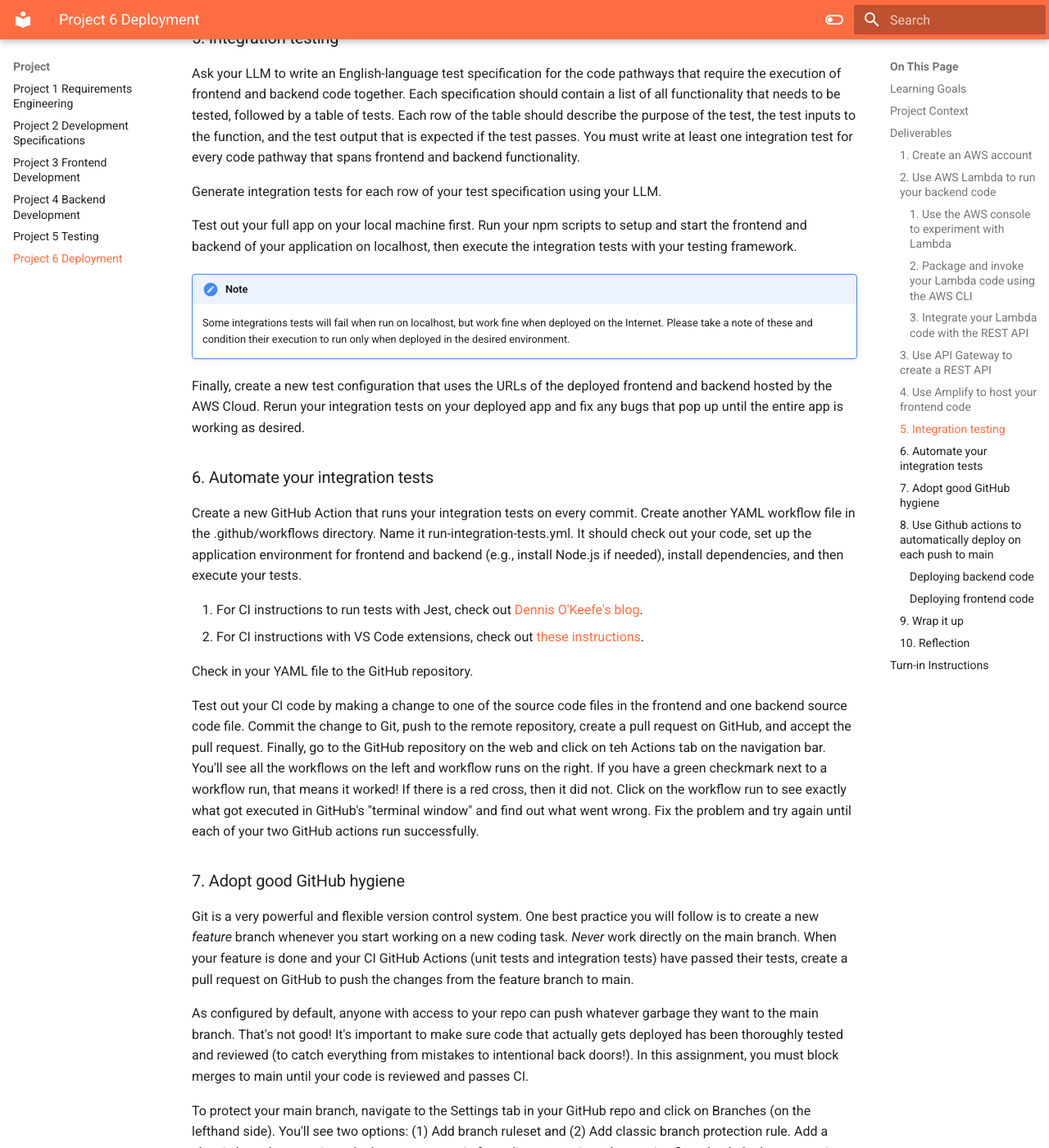
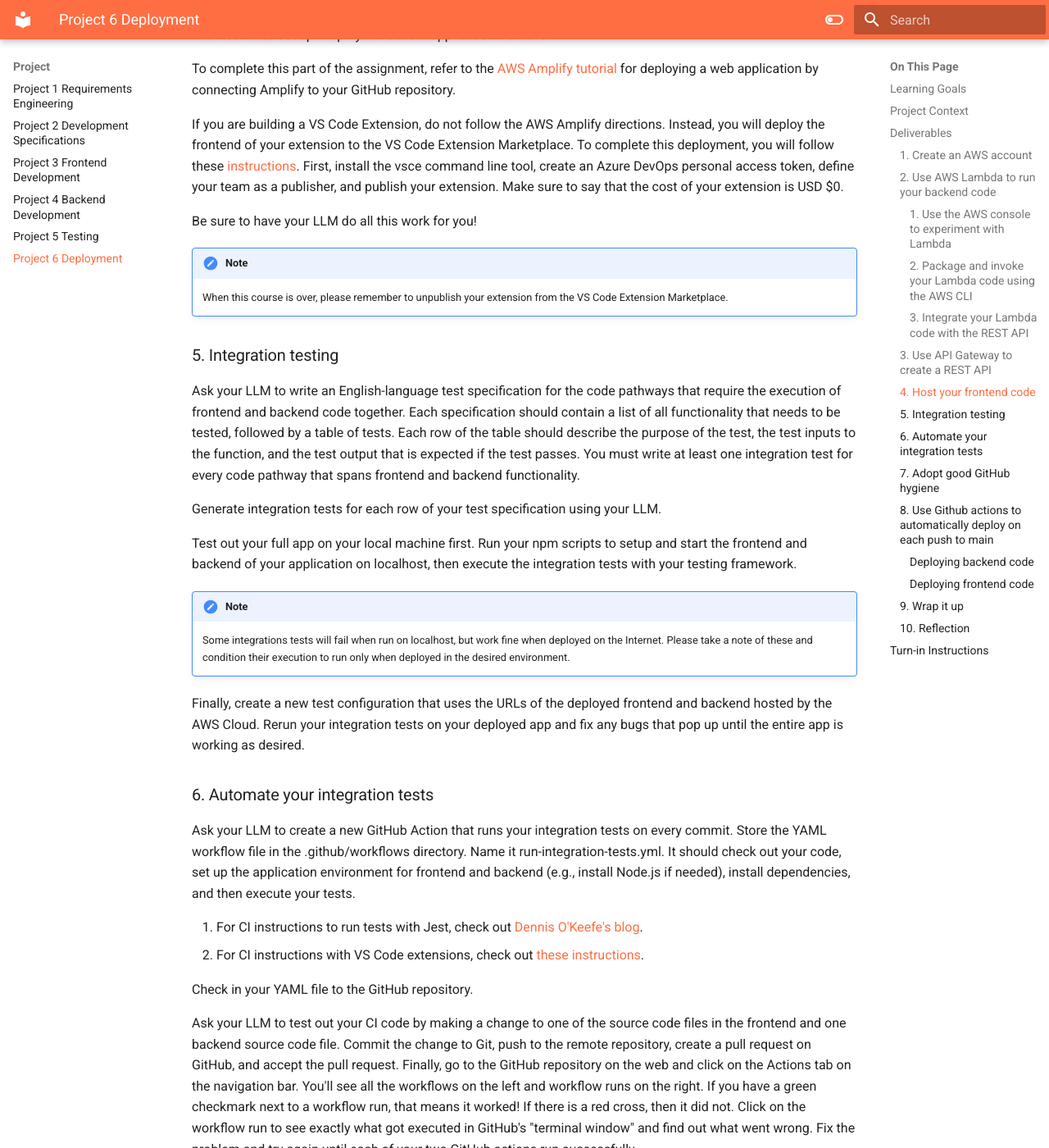
Before and after one commit to AI-Developer-Tools/ai-developer-tools.github.io, an MkDocs documentation site: the page built from docs/project/p6.md, in a window 1280 px wide and 1400 px high, scrolled down 2825 px. Shown: the whole window at 82% size. Built offline with MkDocs 1.6.1 and Material for MkDocs 9.7.7, drawn with Linux system fonts in a browser that asks for light colours; some of the changed text lies outside the part shown.

Commit message:
Updated for VS Code Extension Marketplace.

```diff
--- a/docs/project/p6.md
+++ b/docs/project/p6.md
@@ -19,6 +19,7 @@
 ## Deliverables
 
 You will begin by setting up your AWS account. You will need AWS access for all steps of this project.
+
 None of the steps in P6 should cost you any money, however the AWS account setup will likely require a credit card to be charged in case you incur any costs. Be assured that whenever we've done this before, we've spent at most 20-30 cents total. If you find that AWS has billed you anywhere near USD $1, immediately turn off any applications you have already deployed and reach out to the instructors for help.
 
 Next, you will set up your application to run with AWS [Lambda](https://docs.aws.amazon.com/lambda/latest/dg/welcome.html). AWS Lambda lets you run server code without having to deal with actual server machines. It's a "serverless" computing service. You will modify your backend to run on AWS Lambda.
@@ -26,6 +27,9 @@
 Your backend should publish its public interfaces via REST API. You will use AWS [API Gateway](https://aws.amazon.com/api-gateway/) to expose your public endpoints for web users (or applications) to interact with.
 
 Next, you will use AWS Amplify to host your frontend application. Amplify will store and serve static web assets, like HTML, CSS, and JS files, that comprise your application frontend.
+
+!!! note
+    If you are building a VS Code Extension, you will [deploy](https://code.visualstudio.com/api/working-with-extensions/publishing-extension) your frontend to the VS Code Extension Marketplace.
 
 Now is the time to implement integration tests. These are tests that exercise the frontend to backend (and vice versa) code paths in your app. You will learn to run these integration tests on localhost and in the cloud and run them on every checkin.
 
@@ -43,20 +47,20 @@
   - Package up your code (i.e., put it all in a ZIP file)
   - Upload the packaged code to AWS
 
-Modify your backend code so that it executes as a lambda function. Eventually, that lambda function will execute *when your REST API's public interface endpoints receive post requests*.
+Ask your LLM to modify your backend code so that it executes as a lambda function. Eventually, that lambda function will execute *when your REST API's public interface endpoints receive post requests*.
 To start with, though, you should become familiar with Lambda, then package up your Lambda code, deploy it, and make sure you can invoke it using the AWS command-line interface (CLI).
 
 #### 1. Use the AWS console to experiment with Lambda
 
-Ask ChatGPT for detailed instructions on how to use AWS Lambda to set up a dummy application that you can invoke. This will help you get familiar with AWS Lambda when you have to set up your own application. If ChatGPT proves unhelpful, read the official [AWS documentation](https://docs.aws.amazon.com/lambda/latest/dg/getting-started.html).
+Ask your LLM for detailed instructions on how to use AWS Lambda to set up a dummy application that you can invoke. This will help you get familiar with AWS Lambda when you have to set up your own application. If ChatGPT proves unhelpful, read the official [AWS documentation](https://docs.aws.amazon.com/lambda/latest/dg/getting-started.html).
 
 #### 2. Package and invoke your Lambda code using the AWS CLI
 
-Ask ChatGPT to teach you how to package your Javascript code for deployment on AWS and upload it with the AWS CLI. If ChatGPT is unhelpful, you can read the official [AWS documentation](https://docs.aws.amazon.com/lambda/latest/dg/nodejs-package.html#nodejs-package-create-update). There is some additional documentation in the Lambda section of the official [AWS API Gateway tutorial](https://docs.aws.amazon.com/lambda/latest/dg/services-apigateway-tutorial.html#services-apigateway-tutorial-function).
+Ask your LLM to teach you how to package your Javascript code for deployment on AWS and upload it with the AWS CLI. If ChatGPT is unhelpful, you can read the official [AWS documentation](https://docs.aws.amazon.com/lambda/latest/dg/nodejs-package.html#nodejs-package-create-update). There is some additional documentation in the Lambda section of the official [AWS API Gateway tutorial](https://docs.aws.amazon.com/lambda/latest/dg/services-apigateway-tutorial.html#services-apigateway-tutorial-function).
 
 #### 3. Integrate your Lambda code with the REST API
 
-Ask ChatGPT to teach you how to modify the Lambda code so that it is invoked by requests to your API's public interface functions. If ChatGPT is not helpful, read the Lambda section of the official [AWS API Gateway tutorial](https://docs.aws.amazon.com/lambda/latest/dg/services-apigateway-tutorial.html#services-apigateway-tutorial).
+Ask your LLM to teach you how to modify the Lambda code so that it is invoked by requests to your API's public interface functions. If ChatGPT is not helpful, read the Lambda section of the official [AWS API Gateway tutorial](https://docs.aws.amazon.com/lambda/latest/dg/services-apigateway-tutorial.html#services-apigateway-tutorial).
 
 
 ### 3. Use API Gateway to create a REST API
@@ -64,17 +68,25 @@
 [AWS API Gateway](https://aws.amazon.com/api-gateway/) makes it simple to spin up an API.
 [A web API](https://blog.postman.com/what-is-an-api-endpoint/) exposes endpoints that users (or applications) can interact with. You are going to create a [REST API](https://www.redhat.com/en/topics/api/what-is-a-rest-api) for the backend of your app that exposes all of your public interfaces functions.
 
-Ask ChatGPT to teach you how to create your REST API with AWS API Gateway. If ChatGPT is unhelpful, read through this [tutorial](https://docs.aws.amazon.com/lambda/latest/dg/services-apigateway-tutorial.html#services-apigateway-tutorial-api).
+Ask your LLM to teach you how to create your REST API with AWS API Gateway. If ChatGPT is unhelpful, read through this [tutorial](https://docs.aws.amazon.com/lambda/latest/dg/services-apigateway-tutorial.html#services-apigateway-tutorial-api).
 
 After setting up AWS API Gateway, locate the API call logic in your frontend code (where it currently calls localhost). Replace the localhost URL with the API Gateway endpoint URL. Note, edit the code carefully to preserve a version of the app that runs locally for easier testing.
 
-### 4. Use Amplify to host your frontend code
+### 4. Host your frontend code
 
 [AWS Amplify](https://aws.amazon.com/amplify/) makes it easy to e.g., deploy app frontends and integrate with version control. In this assignment, you will use Amplify to manage deployment of the frontend of your calculator application.
 
 Your task is to set up Amplify to host the application frontend.
 
 To complete this part of the assignment, refer to the [AWS Amplify tutorial](https://docs.aws.amazon.com/amplify/latest/userguide/getting-started-next.html) for deploying a web application by connecting Amplify to your GitHub repository.
+
+If you are building a VS Code Extension, do not follow the AWS Amplify directions. Instead, you will  deploy the frontend of your extension to the VS Code Extension Marketplace. To complete this deployment, you will follow these [instructions](https://code.visualstudio.com/api/working-with-extensions/publishing-extension). First, install the vsce command line tool, create an Azure DevOps personal access token, define your team as a publisher, and publish your extension. Make sure to say that the cost of your extension is USD $0.
+
+Be sure to have your LLM do all this work for you!
+
+!!! note
+    When this course is over, please remember to unpublish your extension from the VS Code Extension Marketplace.
+
 
 ### 5. Integration testing
 
@@ -92,14 +104,14 @@
 
 ### 6. Automate your integration tests
 
-Create a new GitHub Action that runs your integration tests on every commit. Create another YAML workflow file in the .github/workflows directory. Name it run-integration-tests.yml. It should check out your code, set up the application environment for frontend and backend (e.g., install Node.js if needed), install dependencies, and then execute your tests.
+Ask your LLM to create a new GitHub Action that runs your integration tests on every commit. Store the YAML workflow file in the .github/workflows directory. Name it run-integration-tests.yml. It should check out your code, set up the application environment for frontend and backend (e.g., install Node.js if needed), install dependencies, and then execute your tests.
 
   1. For CI instructions to run tests with Jest, check out [Dennis O'Keefe's blog](https://www.dennisokeeffe.com/blog/2021-10-27-jest-with-github-actions).
   1. For CI instructions with VS Code extensions, check out [these instructions](https://code.visualstudio.com/api/working-with-extensions/continuous-integration).
 
 Check in your YAML file to the GitHub repository.
 
-Test out your CI code by making a change to one of the source code files in the frontend and one backend source code file. Commit the change to Git, push to the remote repository, create a pull request on GitHub, and accept the pull request. Finally, go to the GitHub repository on the web and click on teh Actions tab on the navigation bar. You'll see all the workflows on the left and workflow runs on the right. If you have a green checkmark next to a workflow run, that means it worked! If there is a red cross, then it did not. Click on the workflow run to see exactly what got executed in GitHub's "terminal window" and find out what went wrong. Fix the problem and try again until each of your two GitHub actions run successfully.
+Ask your LLM to test out your CI code by making a change to one of the source code files in the frontend and one backend source code file. Commit the change to Git, push to the remote repository, create a pull request on GitHub, and accept the pull request. Finally, go to the GitHub repository on the web and click on the Actions tab on the navigation bar. You'll see all the workflows on the left and workflow runs on the right. If you have a green checkmark next to a workflow run, that means it worked! If there is a red cross, then it did not. Click on the workflow run to see exactly what got executed in GitHub's "terminal window" and find out what went wrong. Fix the problem and try again until each of your two GitHub actions run successfully.
 
 ### 7. Adopt good GitHub hygiene
 
@@ -117,15 +129,14 @@
 The CD pipeline will perform the following tasks:
 
 - Deploy the packaged backend Lambda code.
-- Trigger AWS Amplify to redeploy the frontend.
+- Redeploy the frontend (to Amplify or the VS Code Extension Marketplace).
 
 In order to do this, you will need to allow Github to authenticate to AWS.
 Follow the [Github documentation](https://docs.github.com/en/actions/security-for-github-actions/security-guides/using-secrets-in-github-actions) to safely use your AWS secrets in CD. This [AWS blog post](https://aws.amazon.com/blogs/compute/using-github-actions-to-deploy-serverless-applications/) describes some (basic) best practices for generating and handling AWS authentication secrets in CI; navigate to the "Configuring AWS credentials in GitHub" section of the tutorial.
 
-
 #### Deploying backend code
 
-You should create a [Github workflow](https://docs.github.com/en/actions/writing-workflows) named deploy-aws-lambda.yml that takes the follow steps:
+Your LLM should create a [Github workflow](https://docs.github.com/en/actions/writing-workflows) named deploy-aws-lambda.yml that takes the follow steps:
 
 - Checks out the code, sets up Node, and installs dependencies.
 - Packages the code for lambda deployment.
@@ -133,11 +144,12 @@
 
 #### Deploying frontend code
 
-You should create a Github workflow named deploy-aws-amplify.yml that takes the following steps:
+Your LLM should create a Github workflow named deploy-aws-amplify.yml that takes the following steps:
 
 - Checks out the code, sets up Node, and builds the code.
 - Triggers AWS Amplify to redeploy the latest frontend version from your repository. See the [AWS documentation](https://docs.aws.amazon.com/amplify/latest/userguide/setting-up-GitHub-access.html) for more.
 
+If you are publishing a VS Code Extension, your workflow will be named deploy-extension.yml. It should simply package up your extension and publish it to the marketplace.
 
 ### 9. Wrap it up
 
@@ -149,9 +161,9 @@
 
 ### 10. Reflection
 
-Write a 500-word (i.e., one-page) reflection on:
+Without your LLM, write a 500-word (i.e., one-page) reflection on:
 
-  1. How effective was the LLM in helping you understand how to deploy to AWS? What did you like about it? What was wrong with it? How many times did you have to change your prompt to get it to explain the information in a way you could understand?
+  1. How effective was the LLM in helping you understand how to deploy your app? What did you like about it? What was wrong with it? How many times did you have to change your prompt to get it to explain the information in a way you could understand?
   1. How difficult was it to change habits and stop committing directly to main? Did you have to ask your team to change their practices to ensure minimal delays for accepting your pull requests? How do you feel about this feature branch practice? What are the pros and cons?
 
 
@@ -161,15 +173,15 @@
 
 Please turn in a single document that contains these parts:
 
-  1. Deploy your app to AWS Amplify and Lambda. Keep your app deployed until the instructors let you know that they've checked this part out.
-     1. Provide a link to your Amplify frontend deployment.
+  1. Deploy your app. Keep it deployed until the instructors let you know that they've checked this part out.
+     1. Provide a link to your Amplify frontend deployment or VS Code Extension Marketplace extension URL.
      1. Provide a link to your Lambda backend REST function.
   1. The integration test specification.
   1. Provide a Git repository link to the test code files that implement your integration test specs.
   1. Copy-paste in the test output from running your integration tests on localhost.
   1. Copy-paste in the test output from running your integration tests in the cloud.
   1. Provide a Git repository link to your run-integration-tests.yml file.
-  1. Provide a Git repository link to your deploy-aws-amplify.yml file.
+  1. Provide a Git repository link to your deploy-aws-amplify.yml file (or deploy-extension.yml as appropriate).
   1. Provide a Git repository link to your deploy-aws-lambda.yml file.
   1. Provide a link to your project's README in GitHub.
   1. A 1-page reflection as in the [Reflection](#10-reflection) section.
```
